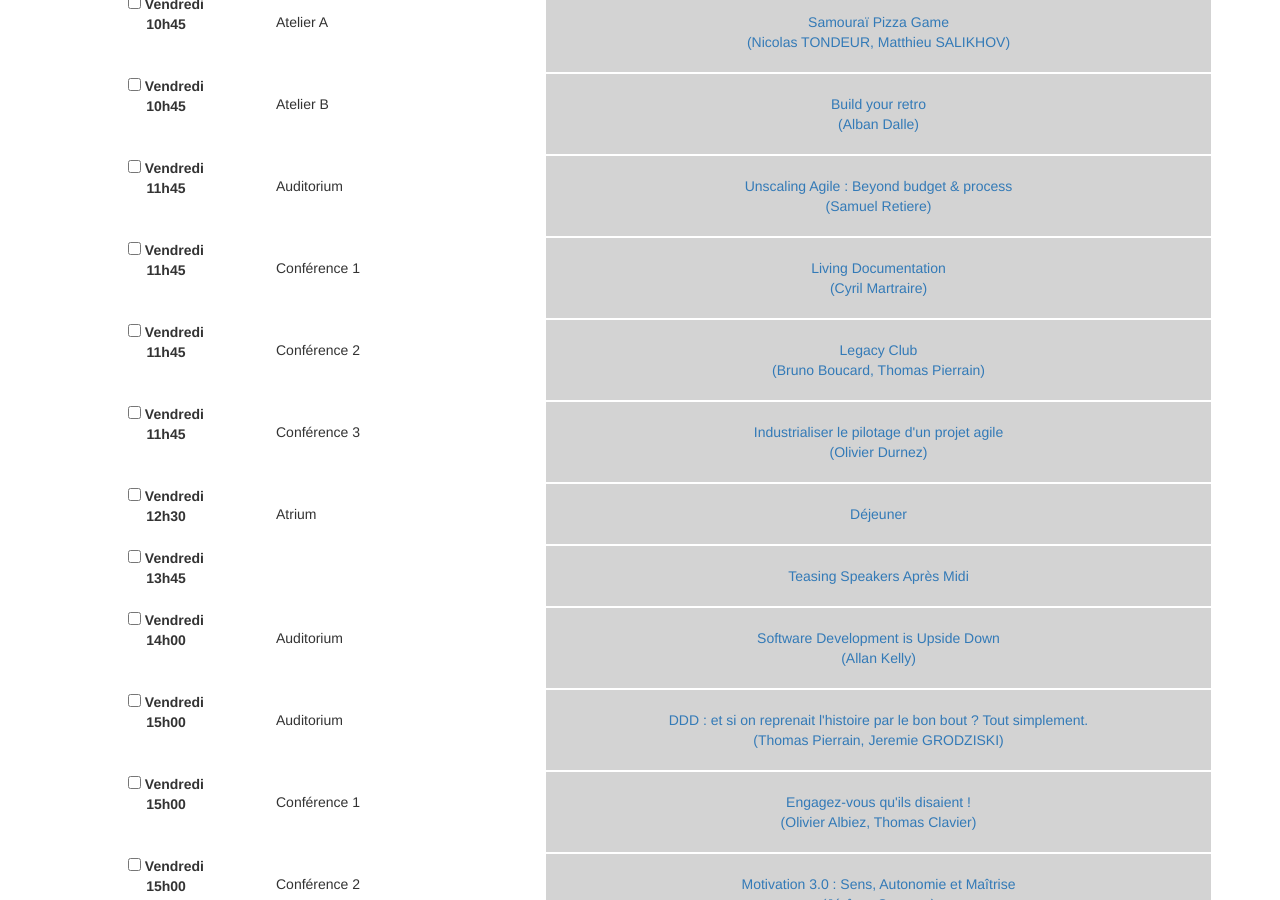
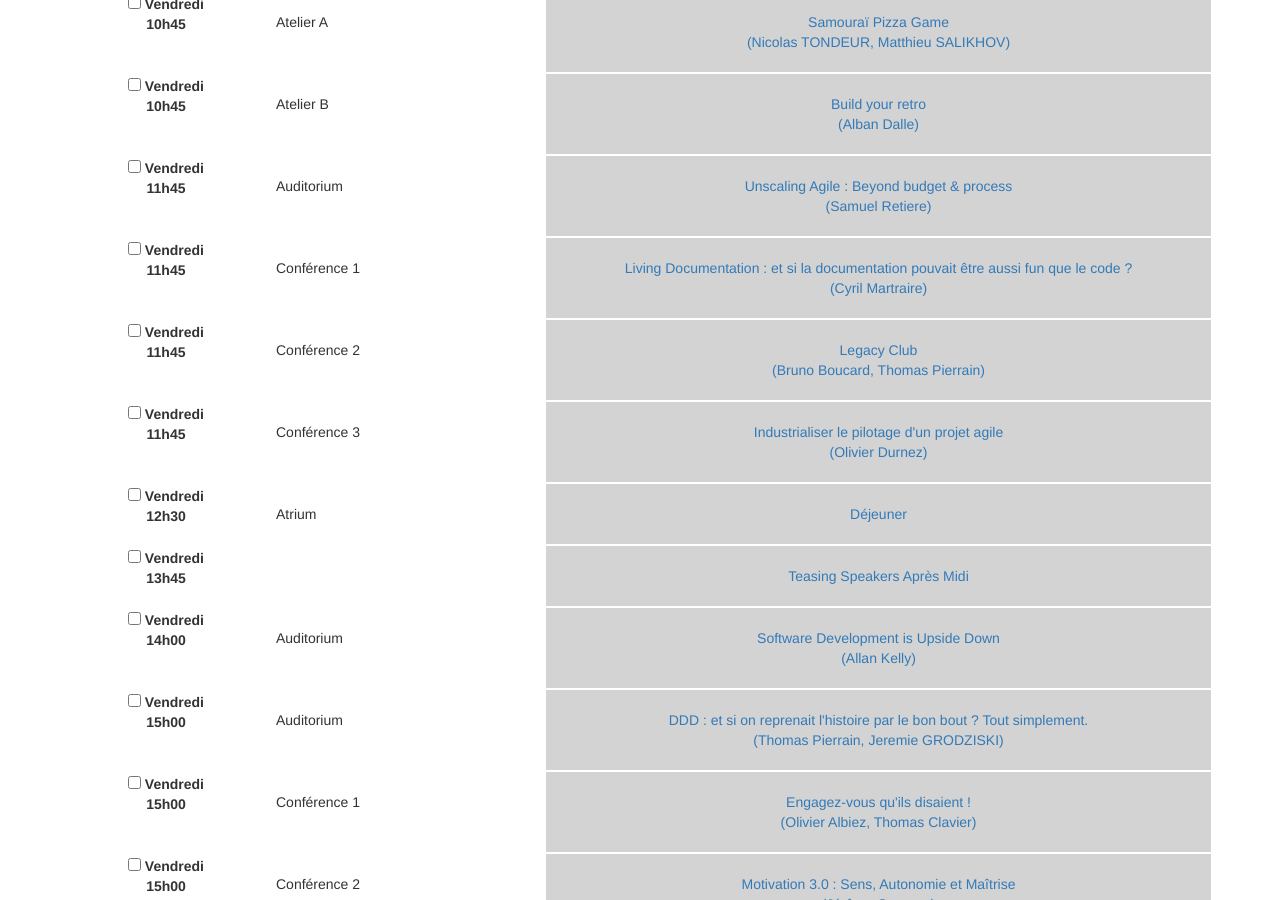
Before and after one commit to jak78/agile-tour-lille-2017, a Jekyll site: the page built from 00-conflike.html, in a window 1280 px wide and 900 px high, scrolled down 2953 px. Built offline with Jekyll 4.4.1, drawn with Linux system fonts in a browser that asks for light colours; nearby versions of some CDN libraries; some of the changed text lies outside the part shown.

Commit message:
living documentation

```diff
--- a/_data/schedule.yml
+++ b/_data/schedule.yml
@@ -228,8 +228,8 @@
             les organisations agile que cela permet de mettre en place. Le but est de donner une vision d'ensemble et de voir comment les concepts coulissent entre eux dans la vraie vie. Je me propose de donner des axes de réflexion à la question : quel alignement pour mes équipes ?"
             speaker: Samuel Retiere
             room: Auditorium
-          - subject: "Living Documentation"
-            description: ???
+          - subject: "Living Documentation : et si la documentation pouvait être aussi fun que le code ?"
+            description: ''
             speaker: Cyril Martraire
             room: Conférence 1
           - subject: "Legacy Club"
```
